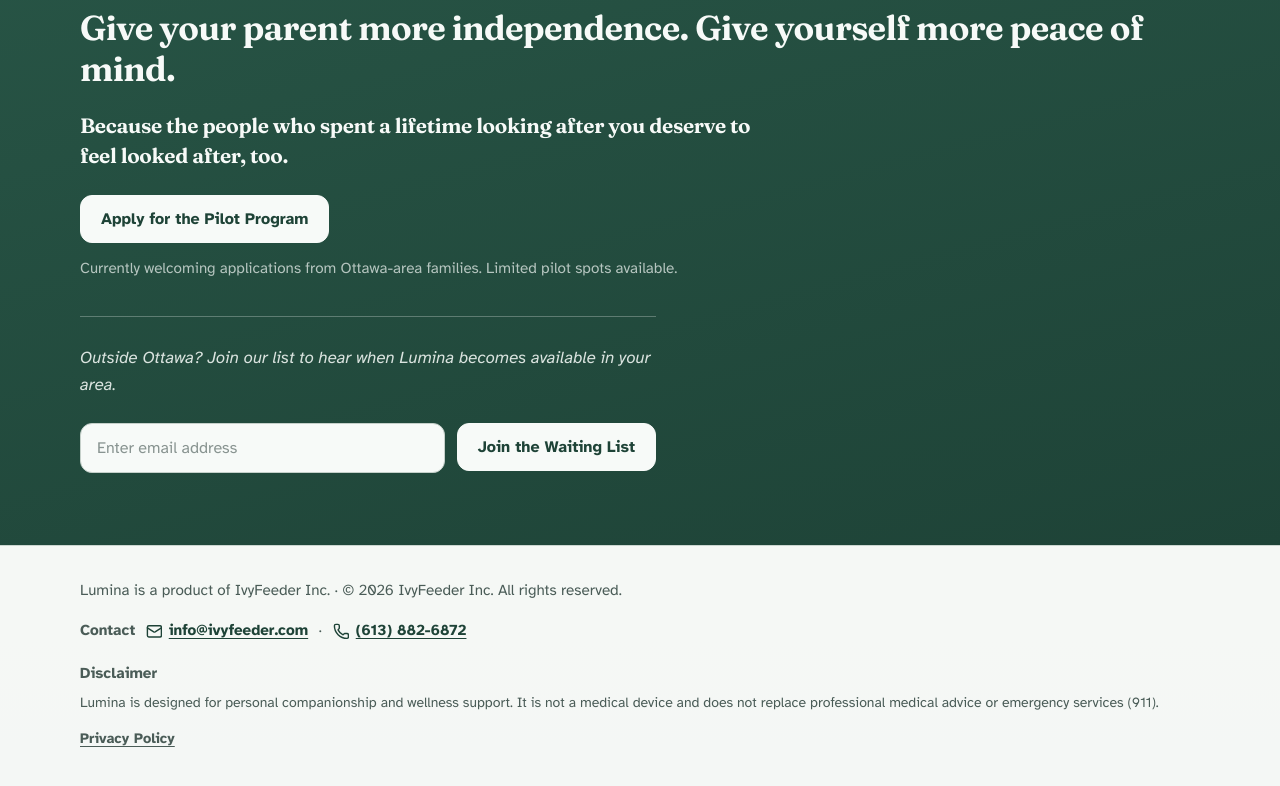
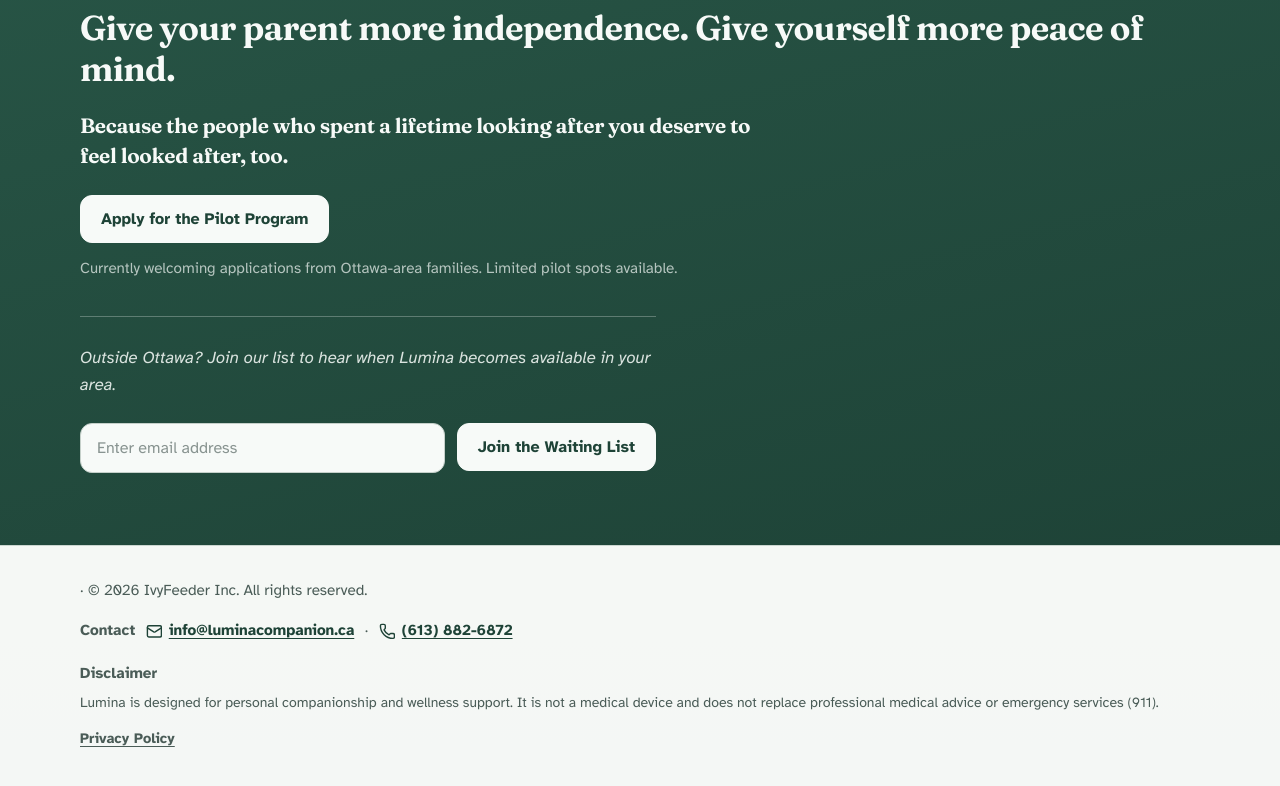
Before and after one commit to jason238/luminacompanion, a website: page index.html in a window 1280 px wide. Shown: the part 7042-7828 px from the top of the page. Drawn offline with Linux system fonts and the light colour scheme.

Commit message:
info@luminacompanion.ca

```diff
--- a/index.html
+++ b/index.html
@@ -471,15 +471,15 @@
     <footer class="site-footer">
       <div class="site-container">
         <p class="site-footer__meta">
-          Lumina is a product of IvyFeeder Inc.<span class="site-footer__meta-sep"> · </span><br class="site-footer__meta-break" />© 2026 IvyFeeder Inc. All rights reserved.
+          <span class="site-footer__meta-sep"> · </span><br class="site-footer__meta-break" />© 2026 IvyFeeder Inc. All rights reserved.
         </p>
         <div class="site-footer__row">
           <p class="site-footer__contact">
             <span class="site-footer__contact-label">Contact</span>
-            <a class="site-footer__contact-link" href="mailto:info@ivyfeeder.com">
+            <a class="site-footer__contact-link" href="mailto:info@luminacompanion.ca">
               <svg class="site-footer__icon" xmlns="http://www.w3.org/2000/svg" width="24" height="24" viewBox="0 0 24 24" fill="none" stroke="currentColor" stroke-width="2" stroke-linecap="round" stroke-linejoin="round" aria-hidden="true"><path d="m22 7-8.991 5.727a2 2 0 0 1-2.009 0L2 7"/><rect x="2" y="4" width="20" height="16" rx="2"/></svg>
               <span class="visually-hidden">Email</span>
-              info@ivyfeeder.com
+              info@luminacompanion.ca
             </a>
             <span class="site-footer__contact-sep" aria-hidden="true">·</span>
             <a class="site-footer__contact-link" href="tel:+16138826872">
```
Also changed, not shown: about/index.html (+3 -3 lines), careers/index.html (+4 -4 lines), contribute/index.html (+3 -3 lines), pilot/index.html (+3 -3 lines), privacy/index.html (+3 -3 lines), product/index.html (+3 -3 lines).
